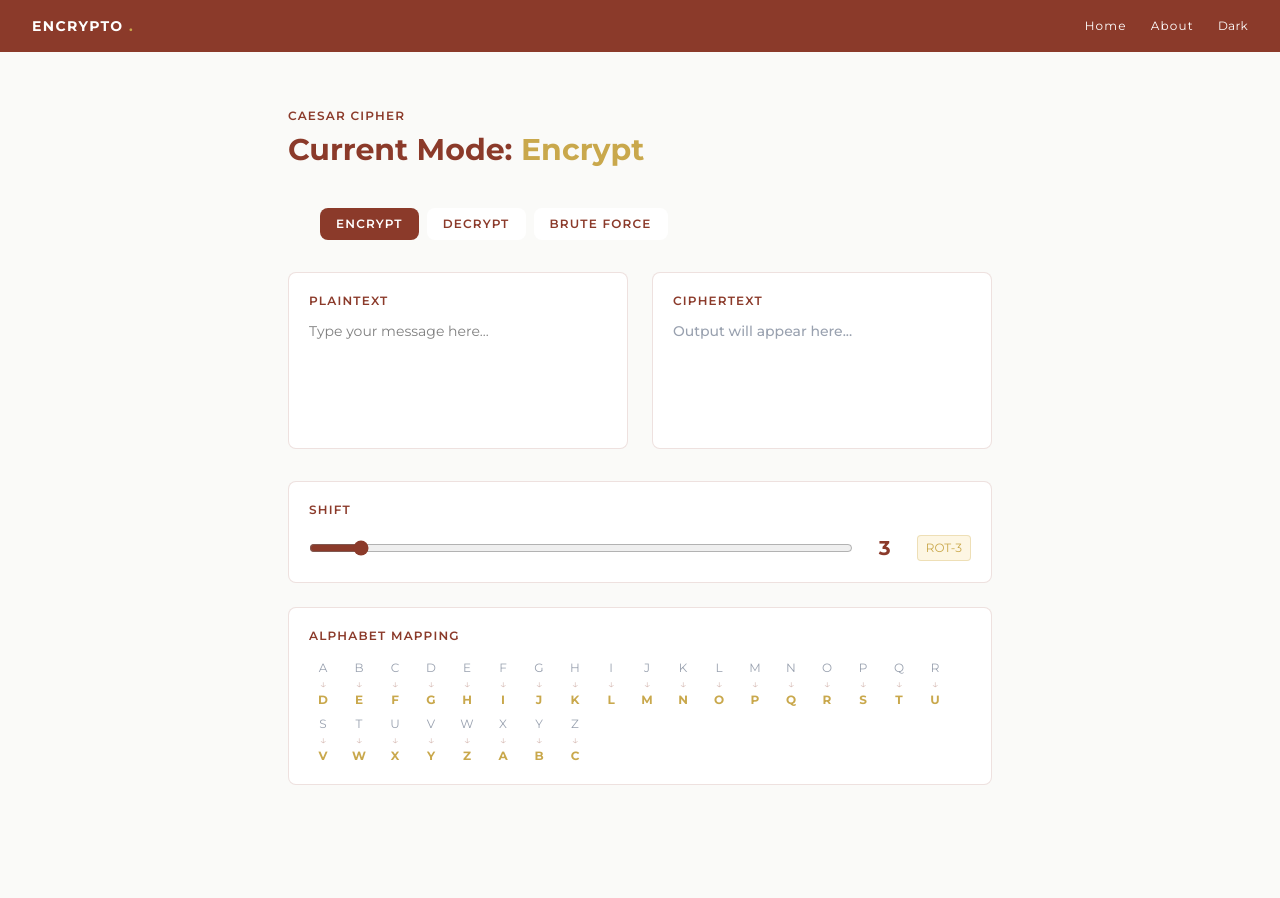
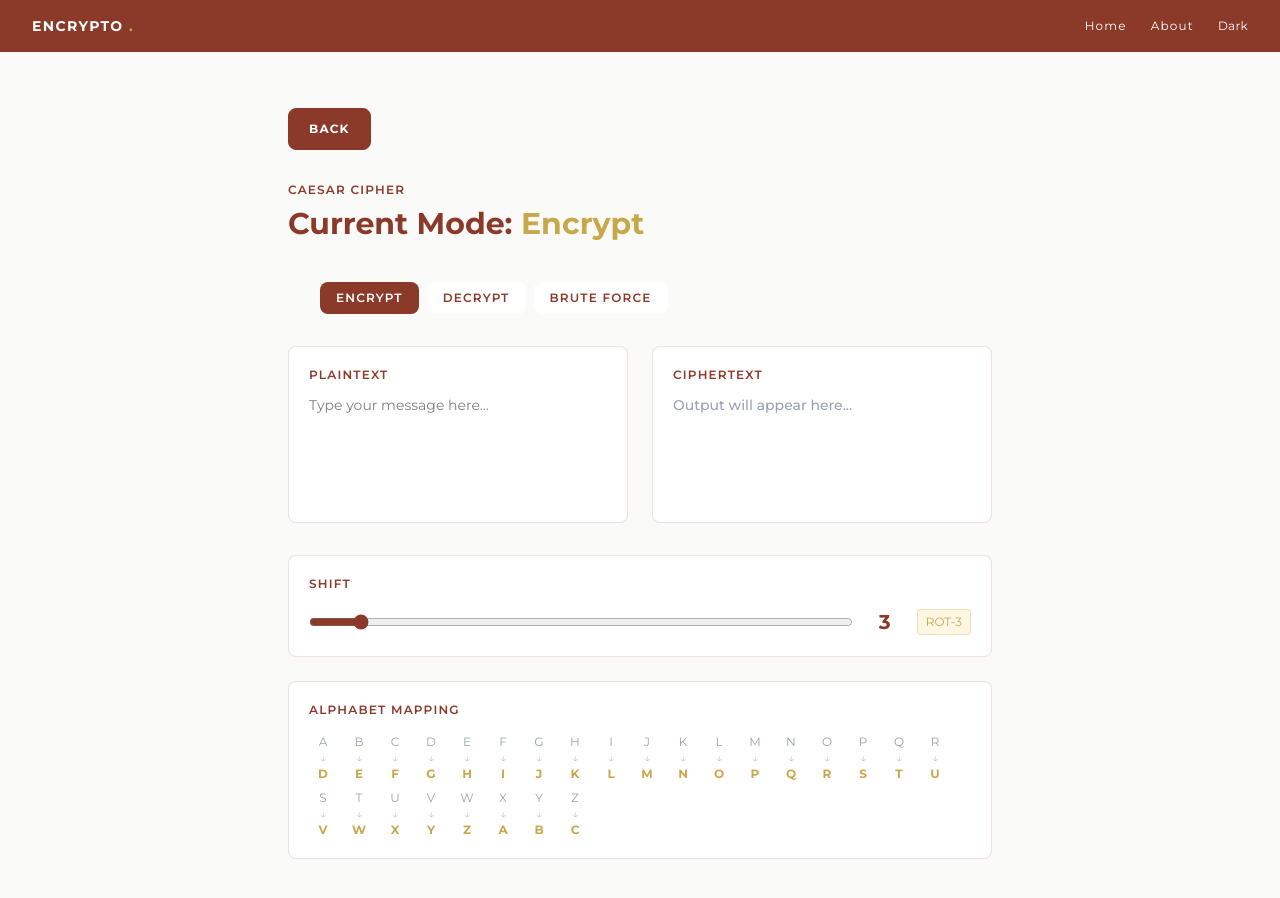
Before and after one commit to Krimzonn/encrypto, a React (Vite) app: page /cipher/caesar in a window 1280 px wide. Shown: the top 898 px of the page. Before the commit the page ends 841 px from the top, so only its background shows below. Built offline with nearby package versions, Linux system fonts and the light colour scheme.

Commit message:
Added a back button

```diff
--- /dev/null
+++ b/src/components/BackButton.jsx
@@ -0,0 +1,19 @@
+import { motion } from "framer-motion";
+import { useNavigate } from "react-router-dom";
+
+function BackButton({ to }) {
+  const navigate = useNavigate();
+
+  return (
+    <motion.button
+      onClick={() => navigate(to)}
+      whileHover={{ x: -3 }}
+      transition={{ type: "spring", stiffness: 300, damping: 20 }}
+      className="flex items-center gap-2 bg-rw text-xs border border-rw border-1 text-white font-bold hover:text-gold hover:border-gold tracking-widest uppercase mb-8 cursor-pointer transition-colors px-5 py-3 rounded-lg transition-all"
+    >
+      Back
+    </motion.button>
+  );
+}
+
+export default BackButton;
--- a/src/pages/AtBash.jsx
+++ b/src/pages/AtBash.jsx
@@ -8,6 +8,7 @@ import atbashEncrypt, {
 } from "../ciphers/atbashCipher";
 import ModesTab from "../components/ModesTab";
 import CipherIO from "../components/CipherIO";
+import BackButton from "../components/BackButton";
 import { motion, AnimatePresence } from "framer-motion";
 
 const modes = ["Encrypt", "Decrypt"];
@@ -28,6 +29,7 @@ function AtBash() {
     <PageWrapper>
       <Navbar />
       <div className="max-w-3xl mx-auto px-8 py-14">
+        <BackButton to="/ciphers" />
         <FadeIn delay={0.1}>
           <p className="text-xs text-rw font-semibold tracking-widest uppercase mb-2">
             Atbash Cipher
--- a/src/pages/Base64.jsx
+++ b/src/pages/Base64.jsx
@@ -5,6 +5,7 @@ import FadeIn from "../components/FadeIn";
 import CipherIO from "../components/CipherIO";
 import ModesTab from "../components/ModesTab";
 import { base64Decode, base64Encode, buildBase64Map } from "../ciphers/base64";
+import BackButton from "../components/BackButton";
 import { motion } from "framer-motion";
 
 const modes = ["Encode", "Decode"];
@@ -38,6 +39,7 @@ function Base64() {
       <Navbar />
 
       <div className="max-w-3xl mx-auto px-8 py-14">
+        <BackButton to="/ciphers" />
         <FadeIn delay={0.1}>
           <p className="text-xs text-rw font-semibold tracking-widest uppercase mb-2">
             Base64
--- a/src/pages/Caesar.jsx
+++ b/src/pages/Caesar.jsx
@@ -8,6 +8,7 @@ import PageWrapper from "../components/PageWrapper";
 import FadeIn from "../components/FadeIn";
 import ShiftSlider from "../components/ShiftSlider";
 import AlphabetMap from "../components/AlphabetMap";
+import BackButton from "../components/BackButton";
 
 function Caesar() {
   const [mode, setMode] = useState("Encrypt");
@@ -35,6 +36,7 @@ function Caesar() {
       <PageWrapper>
         <Navbar />
         <div className="max-w-3xl mx-auto px-8 py-14">
+          <BackButton to="/ciphers" />
           <FadeIn delay={0.1}>
             <p className="text-xs text-rw font-semibold tracking-widest uppercase mb-2">
               Caesar Cipher
--- a/src/pages/Playfair.jsx
+++ b/src/pages/Playfair.jsx
@@ -10,6 +10,7 @@ import {
   playfairDecrypt,
   buildGrid,
 } from "../ciphers/playfair";
+import BackButton from "../components/BackButton";
 
 const modes = ["Encrypt", "Decrypt"];
 
@@ -20,7 +21,7 @@ function Playfair() {
 
   const output = useMemo(() => {
     if (!input) {
-      return;
+      return "";
     }
 
     if (mode === "Encrypt") {
@@ -36,13 +37,14 @@ function Playfair() {
 
   const grid = useMemo(() => {
     return buildGrid(keyword);
-  }, [input, keyword]);
+  }, [keyword]);
 
   return (
     <PageWrapper>
       <Navbar />
 
       <div className="max-w-3xl mx-auto px-8 py-14">
+        <BackButton to="/ciphers" />
         <FadeIn delay={0.1}>
           <p className="text-xs text-rw font-semibold tracking-widest uppercase mb-2">
             Playfair Cipher
--- a/src/pages/RailFence.jsx
+++ b/src/pages/RailFence.jsx
@@ -10,6 +10,7 @@ import {
   railFenceEncrypt,
   buildRailMap,
 } from "../ciphers/railFenceCipher";
+import BackButton from "../components/BackButton";
 import { motion } from "framer-motion";
 
 const modes = ["Encrypt", "Decrypt"];
@@ -55,6 +56,7 @@ function RailFence() {
       <Navbar />
 
       <div className="max-w-3xl mx-auto px-8 py-14">
+        <BackButton to="/ciphers" />
         <FadeIn delay={0.1}>
           <p className="text-xs text-rw font-semibold tracking-widest uppercase mb-2">
             Rail Fence Cipher
--- a/src/pages/Vigenere.jsx
+++ b/src/pages/Vigenere.jsx
@@ -10,6 +10,7 @@ import {
   vigenereEncrypt,
   buildVigenereMap,
 } from "../ciphers/vigenereCipher";
+import BackButton from "../components/BackButton";
 import { motion, AnimatePresence } from "framer-motion";
 
 const modes = ["Encrypt", "Decrypt"];
@@ -41,6 +42,7 @@ function Vigenere() {
       <Navbar />
 
       <div className="max-w-3xl mx-auto px-8 py-14">
+        <BackButton to="/ciphers" />
         <FadeIn delay={0.1}>
           <p className="text-xs text-rw font-semibold tracking-widest uppercase mb-2">
             Vigenère Cipher
--- a/src/pages/XOR.jsx
+++ b/src/pages/XOR.jsx
@@ -6,6 +6,7 @@ import PageWrapper from "../components/PageWrapper";
 import { xorDecrypt, xorEncrypt, buildXorMap } from "../ciphers/xorCipher";
 import CipherIO from "../components/CipherIO";
 import KeyInput from "../components/KeyInput";
+import BackButton from "../components/BackButton";
 import { motion } from "framer-motion";
 
 const modes = ["Encrypt", "Decrypt"];
@@ -40,6 +41,7 @@ function XOR() {
       <Navbar />
 
       <div className="max-w-3xl mx-auto px-8 py-14">
+        <BackButton to="/ciphers" />
         <FadeIn delay={0.1}>
           <p className="text-xs text-rw font-semibold tracking-widest uppercase mb-2">
             XOR Cipher
```
